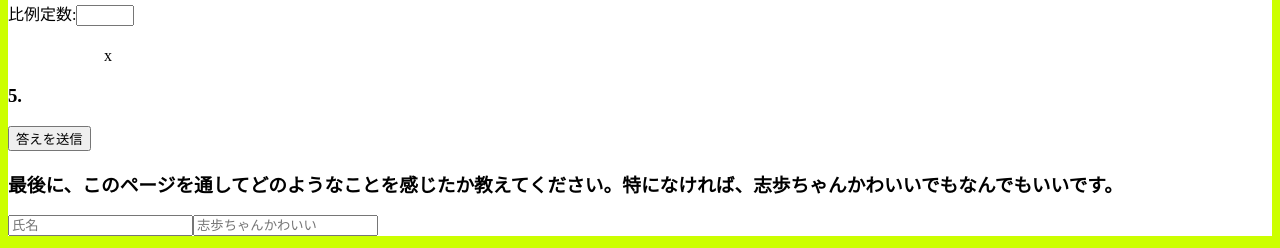
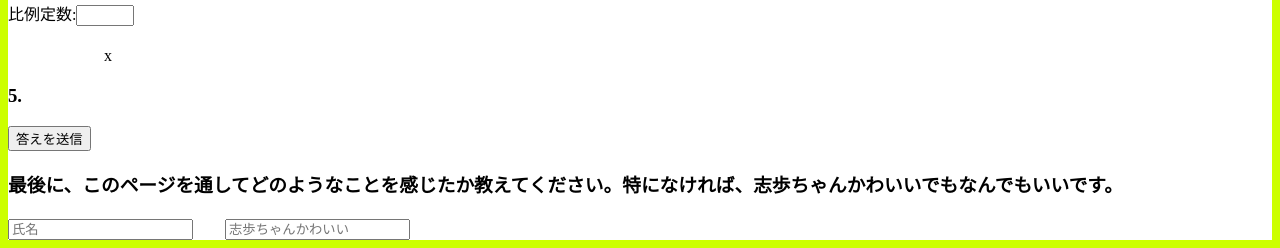
Before and after one commit to Marukun1025/shihotyankawaii, a plain HTML site: page index.html in a window 1280 px wide. Shown: the part 1168-1416 px from the top of the page. Drawn offline with Linux system fonts and the light colour scheme.

Commit message:
Update index.html

```diff
--- a/index.html
+++ b/index.html
@@ -92,7 +92,7 @@
 		<button id="submitBtn">答えを送信</button>
 		<h3>最後に、このページを通してどのようなことを感じたか教えてください。特になければ、志歩ちゃんかわいいでもなんでもいいです。</h3>
 		<form action="https://formspree.io/f/xnnqbwbw" method="POST">
-		<input type="text" placeholder="氏名"/><input type="text" placeholder="志歩ちゃんかわいい"/>
+		<input type="text" placeholder="氏名"/><span>　　</span><input type="text" placeholder="志歩ちゃんかわいい"/>
 
 
 
```
